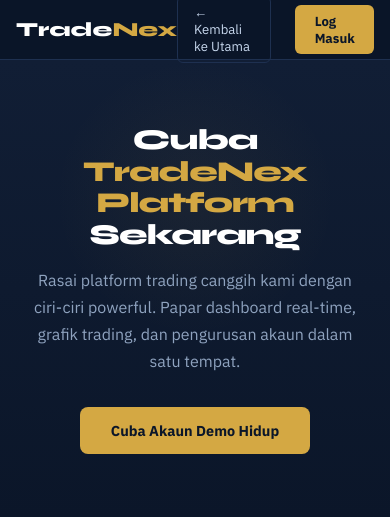
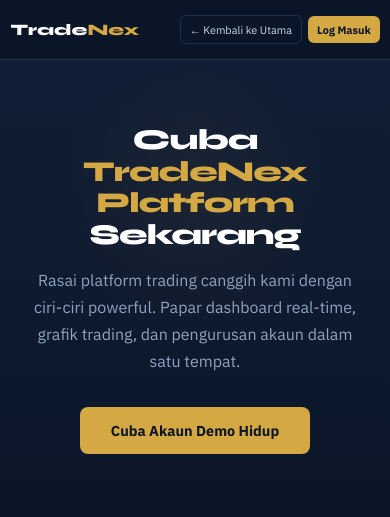
Before and after one commit to johnrambo1312/TradeNex-V2, a Flask app: page /demo in a window 390 px wide. Shown: the top 517 px of the page. Run offline with Flask 3, Linux system fonts and the light colour scheme; some libraries are stand-ins or nearby versions.

Commit message:
Fix mobile demo interactions

```diff
--- a/templates/demo.html
+++ b/templates/demo.html
@@ -33,10 +33,10 @@ nav{
 }
 .logo{font-family:'Syne',sans-serif;font-size:1.25rem;font-weight:800;text-decoration:none;color:var(--white)}
 .logo span{color:var(--gold)}
-.nav-right{display:flex;align-items:center;gap:1.5rem}
-.btn-back{background:transparent;border:1px solid var(--border);color:var(--text-light);padding:0.45rem 1rem;border-radius:6px;font-size:0.82rem;cursor:pointer;font-family:'IBM Plex Sans',sans-serif;transition:all 0.2s;text-decoration:none}
+.nav-right{display:flex;align-items:center;gap:1.5rem;min-width:0}
+.btn-back{background:transparent;border:1px solid var(--border);color:var(--text-light);padding:0.45rem 1rem;border-radius:6px;font-size:0.82rem;cursor:pointer;font-family:'IBM Plex Sans',sans-serif;transition:all 0.2s;text-decoration:none;white-space:nowrap}
 .btn-back:hover{border-color:var(--gold);color:var(--gold)}
-.btn-login{background:var(--gold);color:#0B1629;padding:0.45rem 1.2rem;border-radius:6px;border:none;font-size:0.82rem;font-weight:700;cursor:pointer;font-family:'IBM Plex Sans',sans-serif;transition:all 0.2s;text-decoration:none}
+.btn-login{background:var(--gold);color:#0B1629;padding:0.45rem 1.2rem;border-radius:6px;border:none;font-size:0.82rem;font-weight:700;cursor:pointer;font-family:'IBM Plex Sans',sans-serif;transition:all 0.2s;text-decoration:none;white-space:nowrap}
 .btn-login:hover{background:var(--gold2)}
 
 /* HERO */
@@ -331,6 +331,12 @@ nav{
   .tab-btn{padding:0.5rem 1rem;font-size:0.82rem}
   nav{padding:0 1rem}
 }
+@media(max-width:480px){
+  nav{padding:0 0.65rem;gap:0.5rem}
+  .logo{font-size:1rem;flex-shrink:0}
+  .nav-right{gap:0.4rem;flex:1;justify-content:flex-end}
+  .btn-back,.btn-login{font-size:0.68rem;padding:0.38rem 0.55rem}
+}
 </style>
 </head>
 <body>
```
Also changed, not shown: templates/demo_account.html (+38 -1 lines).
